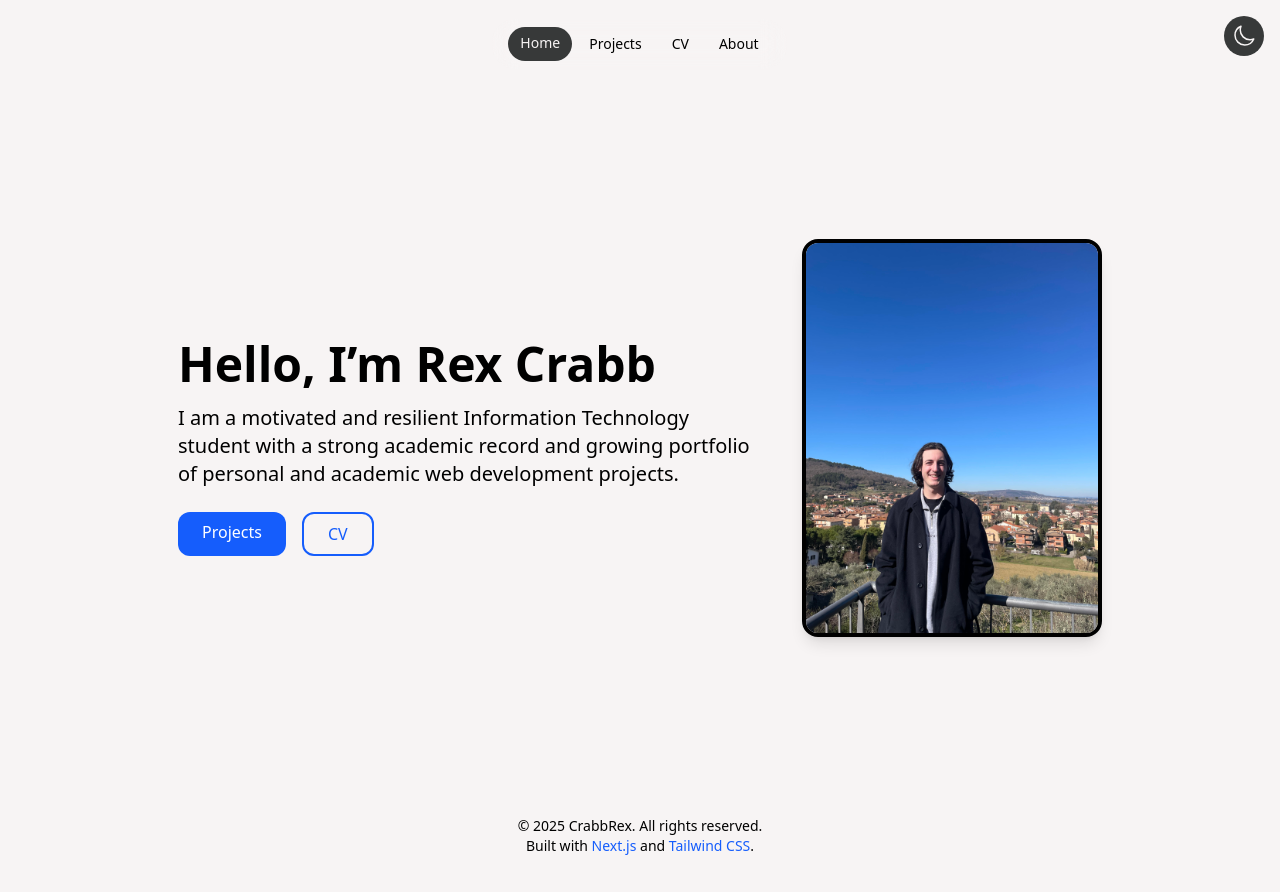
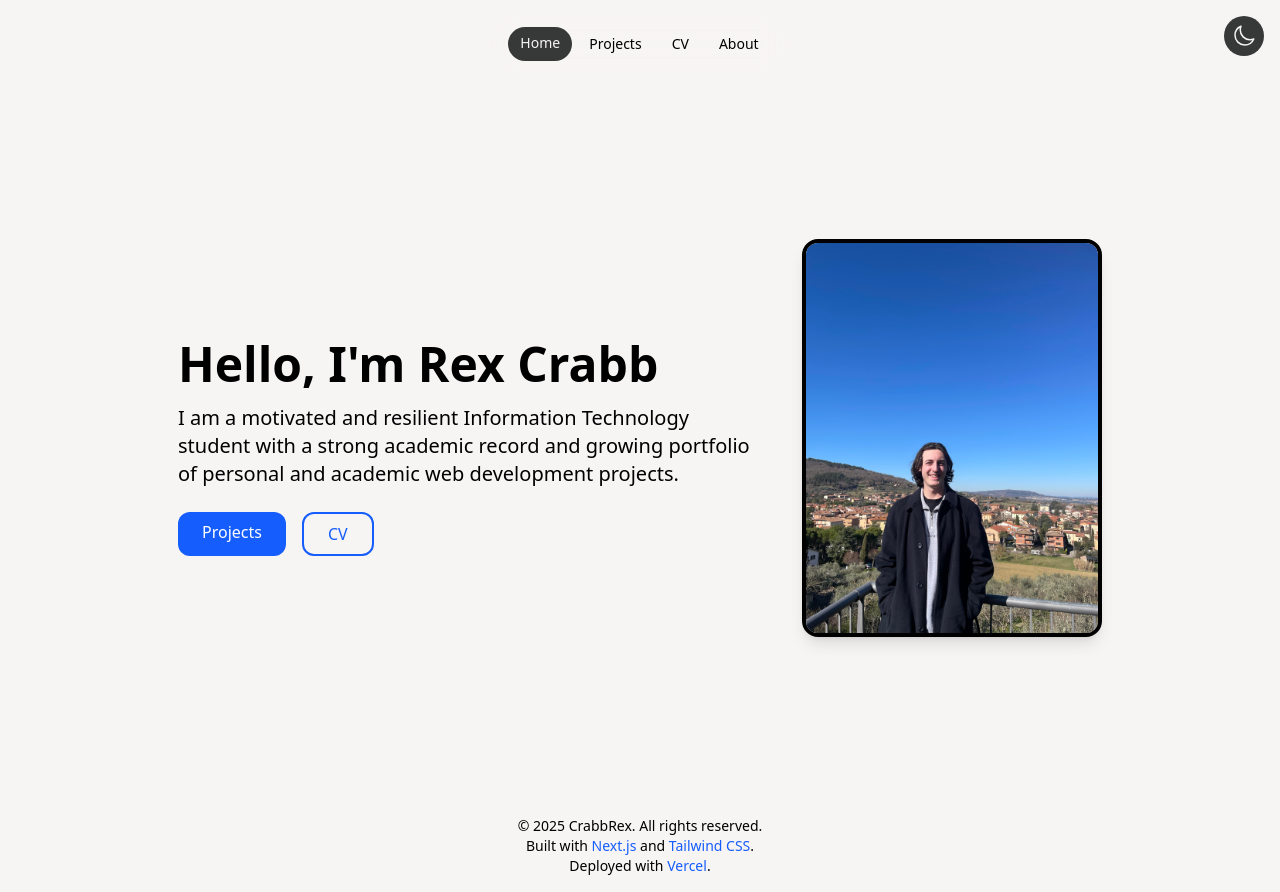
Before and after one commit to CrabbRex/my-cv-site, a Next.js app: page / in a window 1280 px wide. Built offline with nearby package versions, Linux system fonts and the light colour scheme.

Commit message:
Code cleanup for lint deployment.

```diff
--- a/src/app/components/LinkSVG.tsx
+++ b/src/app/components/LinkSVG.tsx
@@ -1,12 +1,12 @@
 // File: src/app/components/LinkSVG.tsx
-export default function LinkSVG({ className = "size-5 " }) {
+export default function LinkSVG({ className = "size-6 " }) {
     return (
         <svg
             xmlns="http://www.w3.org/2000/svg"
             fill="none" viewBox="0 0 24 24"
             strokeWidth={1.5}
             stroke="currentColor"
-            className="size-6">
+            className={className}>
             <path
                 strokeLinecap="round"
                 strokeLinejoin="round"
--- a/src/app/components/navbar.tsx
+++ b/src/app/components/navbar.tsx
@@ -1,8 +1,6 @@
 // File: src/app/components/navbar.tsx
 "use client"
 import Link from 'next/link';
-import { useEffect, useState } from "react";
-import { usePathname } from 'next/navigation';
 import { motion } from "motion/react";
 import { useActiveTab } from "./ActiveTabContext";
 
--- a/src/app/layout.tsx
+++ b/src/app/layout.tsx
@@ -46,12 +46,15 @@ export default function RootLayout({
         </ThemeProvider>
 
         <footer>
-          <div className="max-w-5xl mx-auto px-6 py-4 text-center text-sm text-[var(--color-secondary)">
+          <div className="max-w-5xl mx-auto px-6 py-4 text-center text-sm">
             <p>
               © {new Date().getFullYear()} CrabbRex. All rights reserved.
             </p>
             <p>
-              Built with <Link href="https://nextjs.org" className="text-blue-600 hover:underline">Next.js</Link> and <Link href="https://tailwindcss.com" className="text-blue-600 hover:underline">Tailwind CSS</Link>.
+              Built with <Link href="https://nextjs.org" className="text-blue-600 hover:underline" target="_blank">Next.js</Link> and <Link href="https://tailwindcss.com" className="text-blue-600 hover:underline" target="_blank">Tailwind CSS</Link>.
+            </p>
+            <p>
+              Deployed with <Link href="https://vercel.com" className="text-blue-600 hover:underline" target="_blank">Vercel</Link>.
             </p>
           </div>
         </footer>
--- a/src/app/page.tsx
+++ b/src/app/page.tsx
@@ -1,7 +1,5 @@
 // app/page.tsx
-import Link from 'next/link';
 import Image from 'next/image';
-import { useActiveTab } from './components/ActiveTabContext';
 import ActiveNavButtons from './components/ActiveNavButtons';
 
 export default function Home() {
@@ -9,7 +7,7 @@ export default function Home() {
     <main className="min-h-screen pt-24 px-6 flex flex-col md:flex-row items-center justify-center gap-12">
       {/* Left Side - Text Box */}
       <div className="max-w-xl md:text-left">
-        <h1 className="text-5xl font-bold mb-4">Hello, I’m Rex Crabb</h1>
+        <h1 className="text-5xl font-bold mb-4">Hello, I&apos;m Rex Crabb</h1>
         <p className="text-xl">
           I am a motivated and resilient Information Technology student with a strong academic record and
           growing portfolio of personal and academic web development projects.
--- a/src/app/utils/ThemeProvider.tsx
+++ b/src/app/utils/ThemeProvider.tsx
@@ -5,7 +5,7 @@ import {ThemeProvider as NextThemesProvider} from "next-themes";
 
 interface ThemeProviderProps {
     children: ReactNode;
-    [key: string]: any;
+    [key: string]: unknown;
 }
 
 export default function ThemeProvider({children, ...props}: ThemeProviderProps) {
```
